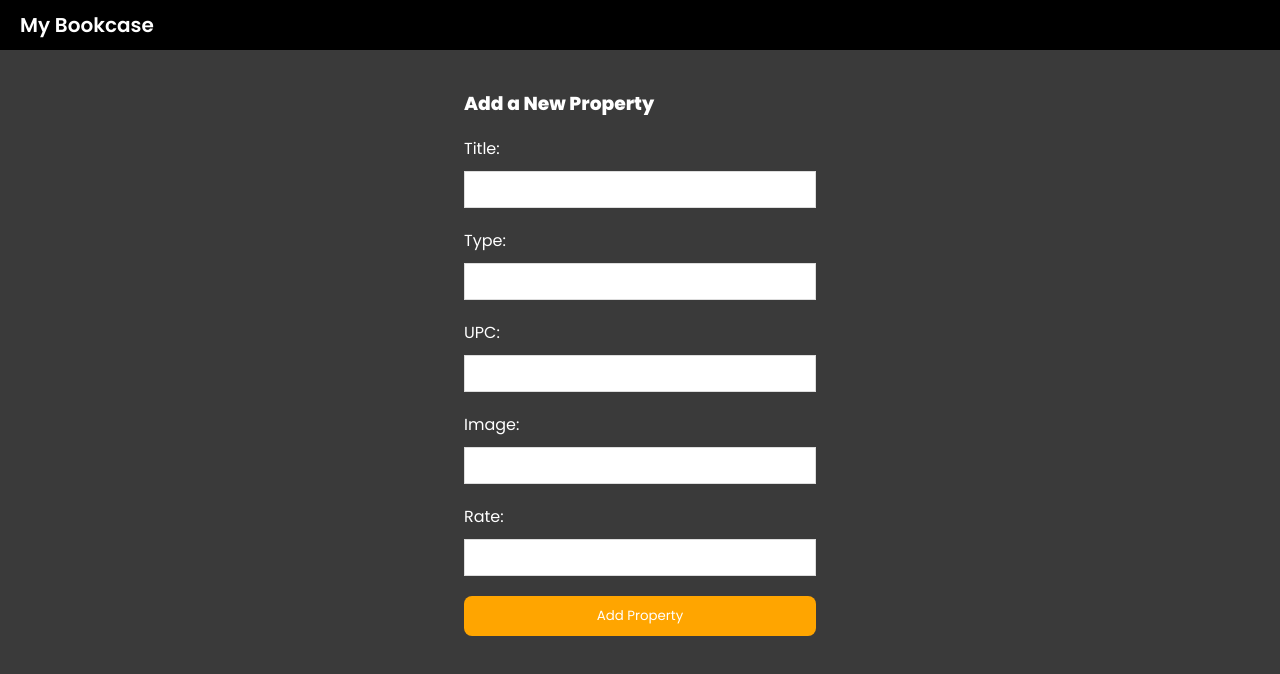
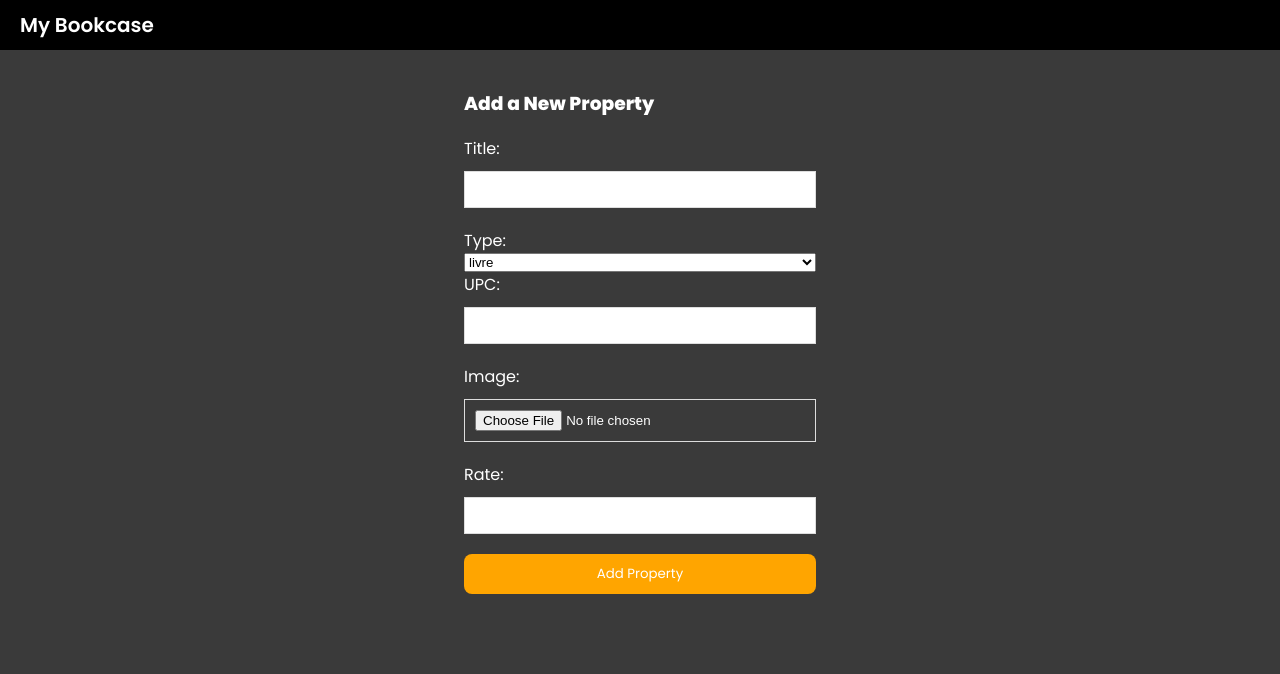
Before and after one commit to erischon/my-bookcase-frontend, a React (Create React App) app: page /admin in a window 1280 px wide. Shown: the top 674 px of the page. Built offline with nearby package versions, Linux system fonts and the light colour scheme.

Commit message:
Update PropertyForm.jsx

```diff
--- a/src/components/PropertyForm.jsx
+++ b/src/components/PropertyForm.jsx
@@ -49,18 +49,26 @@ const PropertyForm = () => {
       />
 
       <label>Type:</label>
-      <input
+      <select
         type="text"
         onChange={(e) => setPropertyType(e.target.value)}
         value={propertyType}
-      />
+      >
+        {["livre", "film", "série", "bd", "musique", "jeux vidéo"].map(
+          (propType) => (
+            <option key={propType} value={propType}>
+              {propType}
+            </option>
+          )
+        )}
+      </select>
 
       <label>UPC:</label>
       <input type="text" onChange={(e) => setUpc(e.target.value)} value={upc} />
 
       <label>Image:</label>
       <input
-        type="text"
+        type="file"
         onChange={(e) => setImages(e.target.value)}
         value={images}
       />
```
